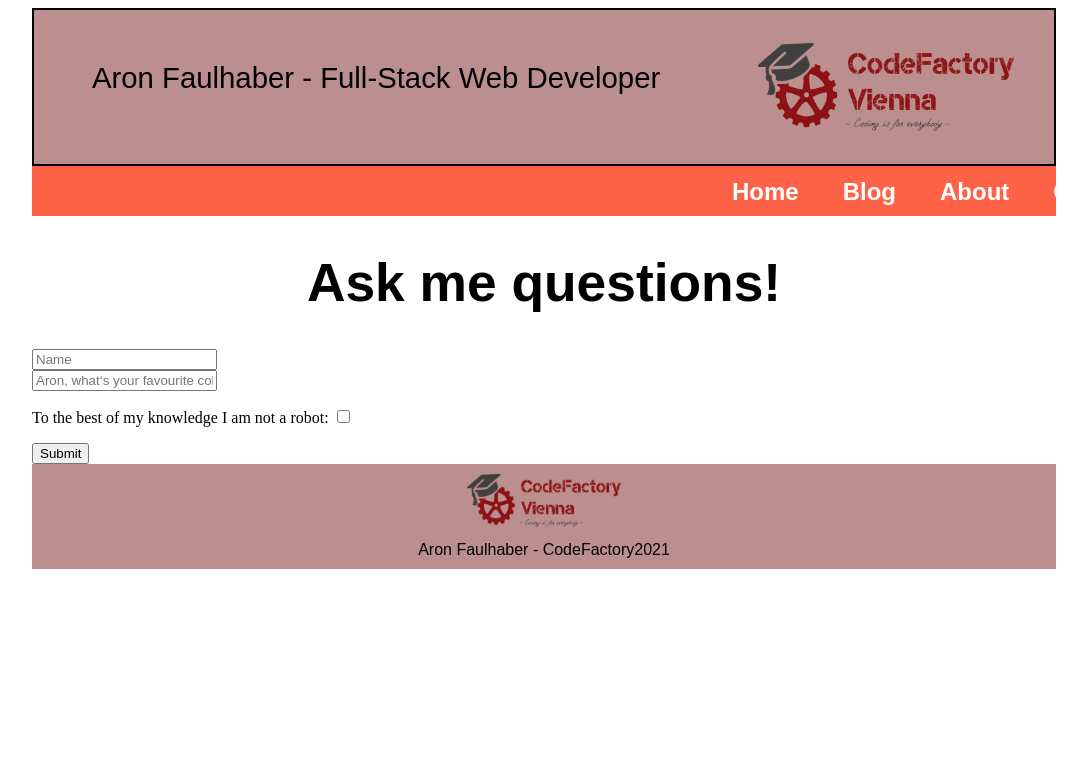
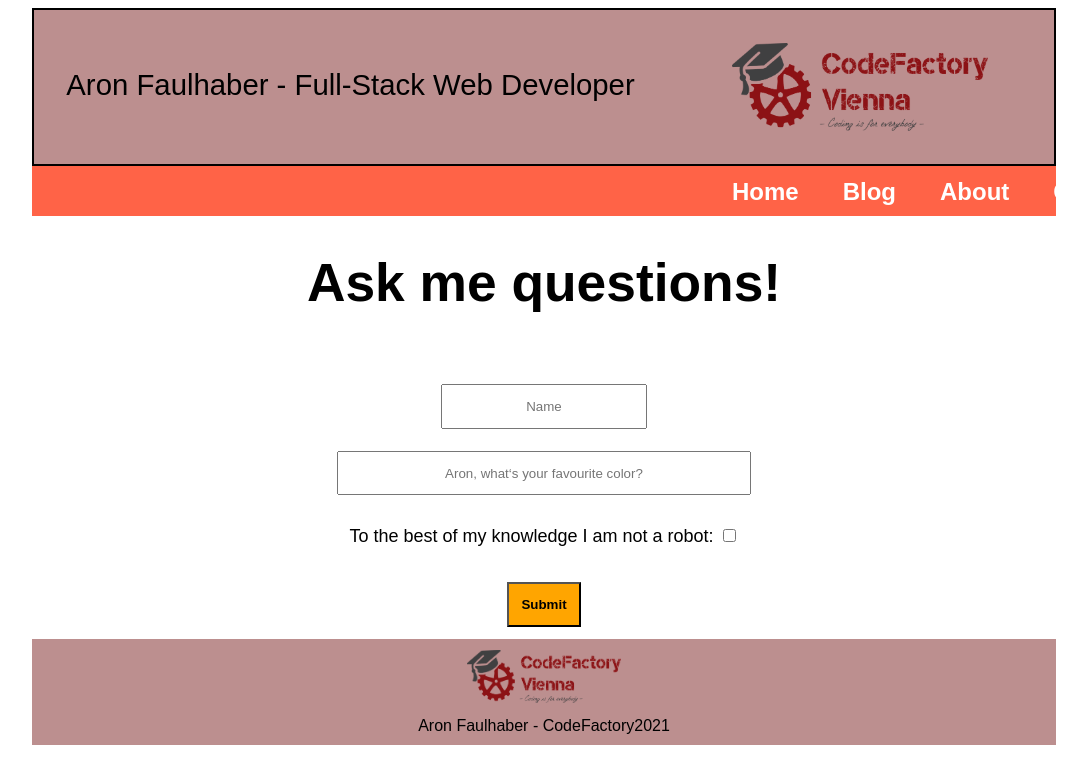
Before and after one commit to Eikaron/FE21-CSS-DAY5-Aron-Alina, a plain HTML site: page contact.html in a window 1280 px wide. Shown: the whole page, without its empty margins (104-1191 px from the left). Drawn offline with Linux system fonts and the light colour scheme.

Commit message:
header changes

```diff
--- a/_header.scss
+++ b/_header.scss
@@ -12,9 +12,8 @@ header{
 
 #headertext {
 
-    margin: 2vw;
-    padding: 2vw;
-    justify-self: center;
+    margin-top: 4.5vw;
+    padding: 0;
     //border: 1px solid red;
 
 }
--- a/style.scss
+++ b/style.scss
@@ -85,3 +85,52 @@ div {
 
 
 // Yoga
+
+
+#yoga {
+
+    text-align: center;
+    color:hotpink
+
+}
+
+iframe {
+    display: block;
+    margin: auto;
+    width: 50%;
+    padding-bottom: 3vw;
+}
+
+
+/* "CONTACT" SECTION */
+
+form {
+
+    font-size: 40pt;
+    margin: auto;
+    padding: 1vw;
+    text-align: center;
+}
+
+input {
+    padding: 1vw;
+    text-align: center;
+}
+
+.textfield {
+
+    width: 30vw;
+}
+
+#robo {
+
+text-align: center;
+font-size: large;
+font-family: Arial, Helvetica, sans-serif;
+margin-bottom: 0;
+}
+
+#sub {
+    background-color: orange;
+    font-weight: bold;
+}
```
Also changed, not shown: style.css, 1 other file.
